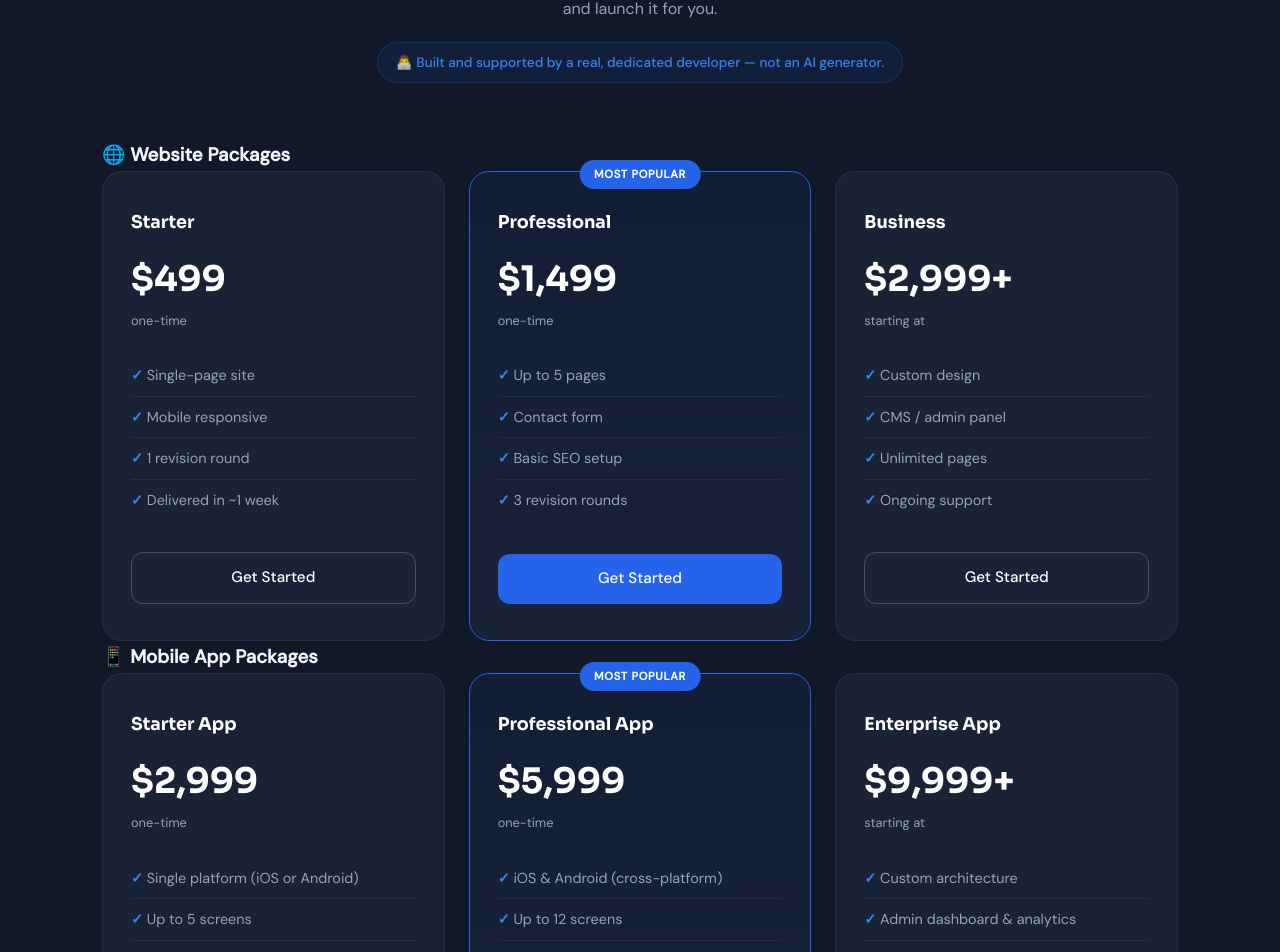
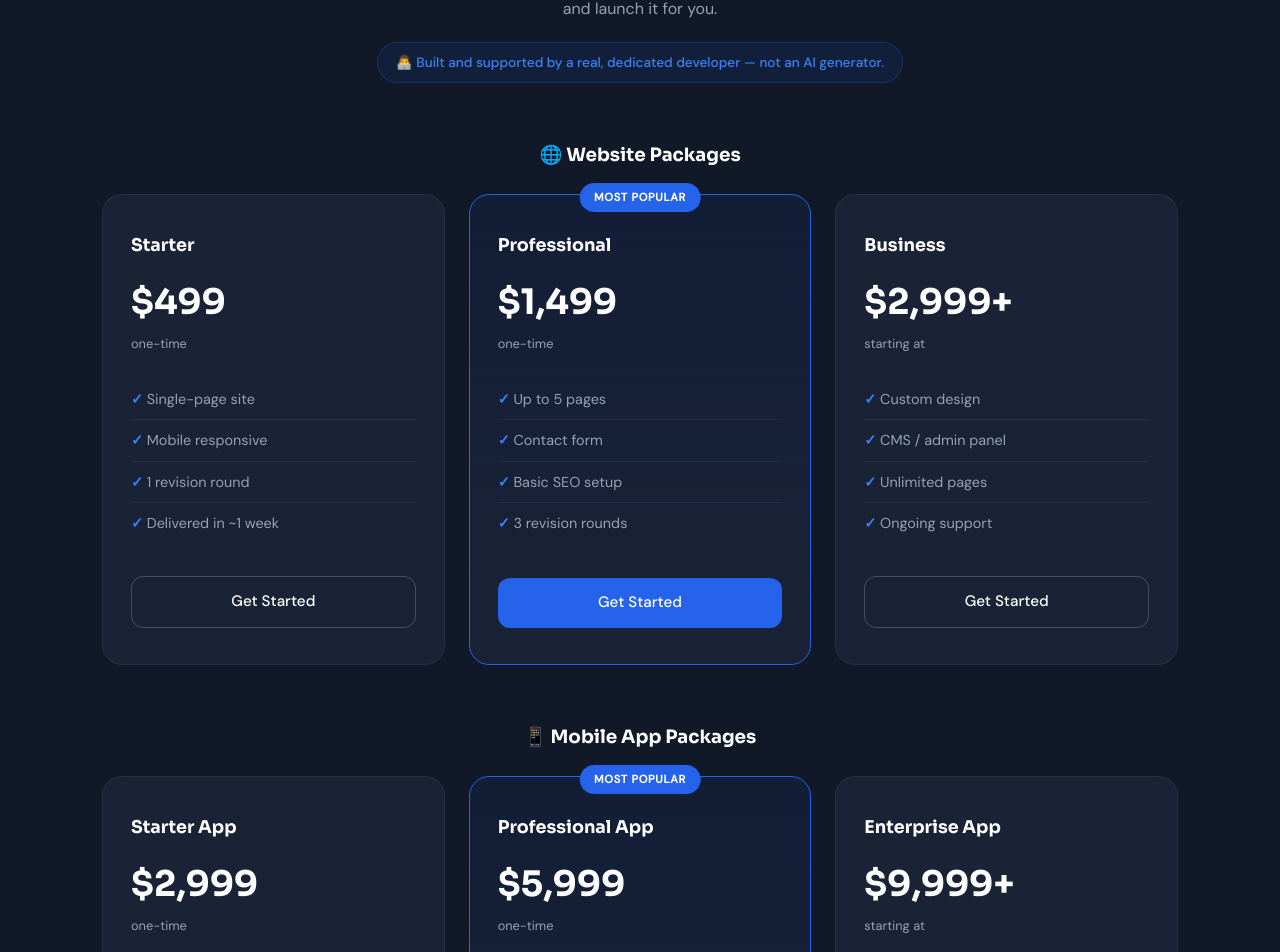
Before and after one commit to singh318683/ikshana-solutions, a React (Create React App) app: page / in a window 1280 px wide. Shown: the part 2173-3125 px from the top of the page. Built offline with nearby package versions, Linux system fonts and the light colour scheme.

Commit message:
Style pricing group titles for website/app sections

```diff
--- a/src/App.css
+++ b/src/App.css
@@ -175,6 +175,11 @@ body {
   background: rgba(37,99,235,0.1); border: 1px solid rgba(37,99,235,0.25);
   padding: 0.5rem 1.1rem; border-radius: 100px;
 }
+.pricing__group-title {
+  font-family: var(--font-display); font-size: 1.15rem; font-weight: 700;
+  color: var(--white); text-align: center; margin: 0 0 1.5rem;
+}
+.pricing__group-title--app { margin-top: 3.5rem; }
 .pricing__grid { display: grid; grid-template-columns: repeat(3, 1fr); gap: 1.5rem; align-items: stretch; }
 .pricing-card {
   background: var(--navy-3); border: 1px solid rgba(255,255,255,0.06);
```
